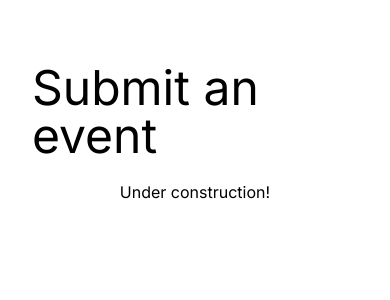
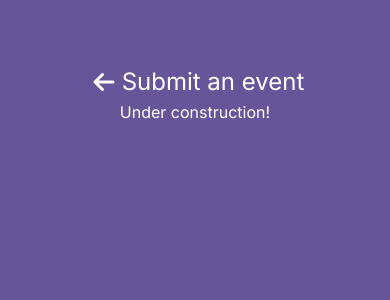
Before and after one commit to ruslanguns/portfolio-apps, a Next.js app in the folder 1. CountDown Timer/app/: page /1 in a window 390 px wide. Shown: the top 300 px of the page. Built offline with nearby package versions, Linux system fonts and the light colour scheme.

Commit message:
Styling and responsiveness

```diff
--- a/1. CountDown Timer/app/components/Heading.js
+++ b/1. CountDown Timer/app/components/Heading.js
@@ -1,8 +1,17 @@
+import { useRouter } from 'next/router'
+
 const Heading = ({ icon: Icon, title }) => {
+  const router = useRouter()
+
   return (
-    <div className="relative flex flex-row gap-16">
-      <Icon className="absolute inline h-16 -left-24 w-14" />
-      <h1 className="inline mb-5 text-5xl font-normal ">{title}</h1>
+    <div className="relative flex flex-row   items-center leading-[2.5rem]  sm:h-14 ">
+      <Icon
+        onClick={() => router.push('/')}
+        className="left-0 w-9 h-9 sm:absolute sm:inline sm:-left-24 sm:w-14 sm:h-14 hover:cursor-pointer"
+      />
+      <h1 className="inline text-2xl font-normal align-middle sm:text-4xl">
+        {title}
+      </h1>
     </div>
   )
 }
--- a/1. CountDown Timer/app/styles/Event.module.css
+++ b/1. CountDown Timer/app/styles/Event.module.css
@@ -1,5 +1,6 @@
 .container {
-  padding: 0 2rem;
+  @apply bg-[#665598];
+  color: white;
 }
 
 .main {
```
